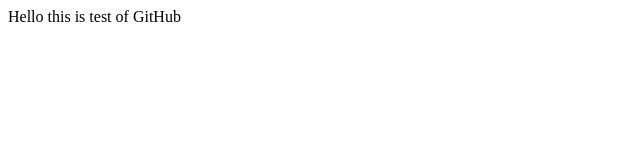
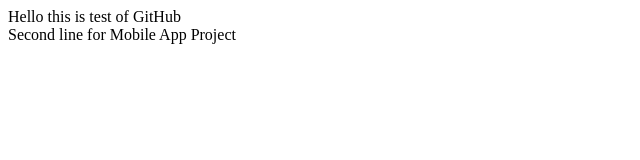
Before and after one commit to cmind8/dk.MAP, a plain HTML site: page public_html/index.html in a window 1280 px wide. Shown: the whole page, without its empty margins (0-640 px from the left). Drawn offline with Linux system fonts and the light colour scheme.

Commit message:
updated index file

```diff
--- a/public_html/index.html
+++ b/public_html/index.html
@@ -12,5 +12,6 @@
     </head>
     <body>
         <div>Hello this is test of GitHub</div>
+        <div>Second line for Mobile App Project</div>
     </body>
 </html>
```
